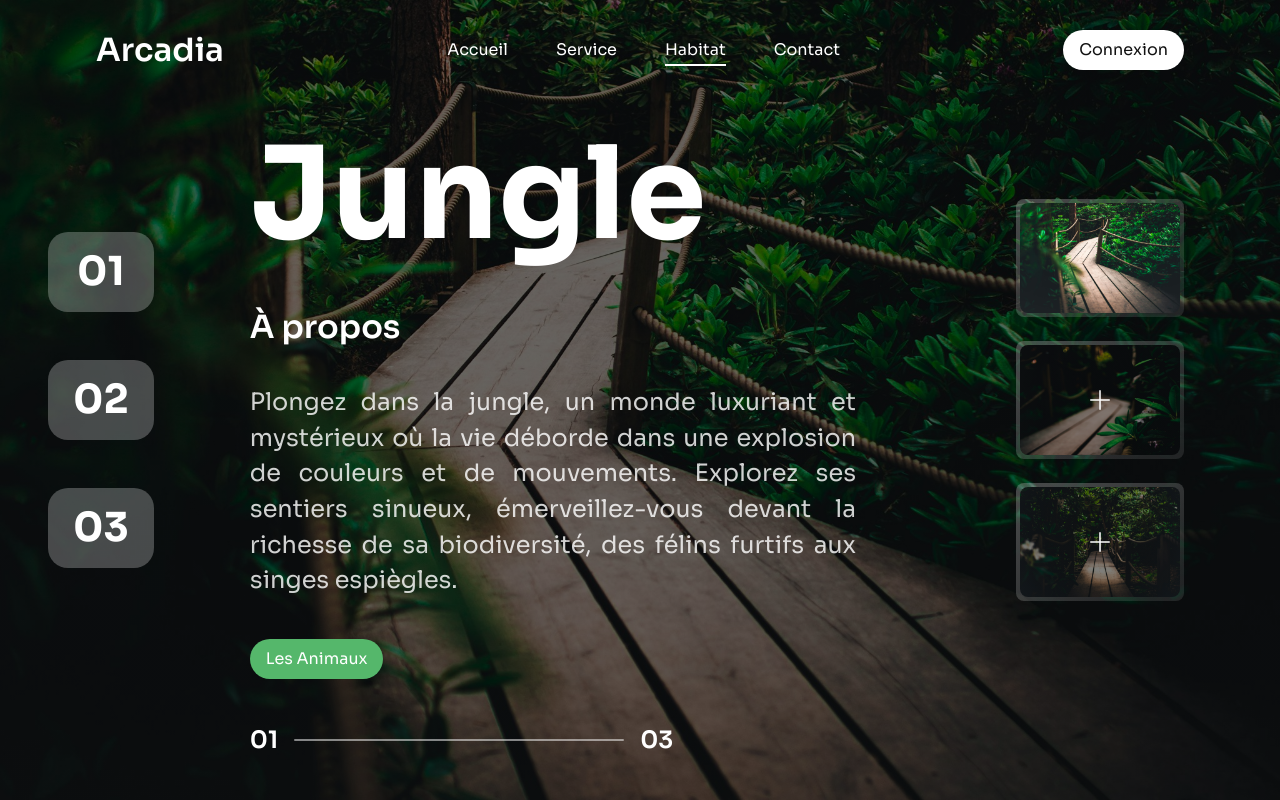
After one commit to llayz46/arcadia-web-project, a PHP site: page /pages/habitats.html in a window 1280 px wide. The commit adds this page. Run offline with PHP 8.4, Linux system fonts and the light colour scheme.

Commit message:
adding nav.js for navigation on services & habitats pages

```diff
--- /dev/null
+++ b/assets/scripts/nav.js
@@ -0,0 +1,46 @@
+// Objectif : Gérer la navigation images du site : donner la classe active à l'icon et à l'image au click sur celle ci
+// Récupérer le bouton "icon"
+// Au click sur le bouton "icon" : lui ajouter la classe "active" et lui retirer la classe "active" à tous les autres boutons "icon"
+// Récupérer l'image correspondante au bouton "icon" avec la classe "active"
+// Lui ajouter la classe "active" et retirer la classe "active" à toutes les autres images
+
+
+// Listes des backgrounds de la jungle
+const backgroundJungle = [
+  '../assets/images/habitat-jungle-01.jpg',
+  '../assets/images/habitat-jungle-02.jpg',
+  '../assets/images/habitat-jungle-03.jpg',
+]
+
+const habitatsNavImages = document.querySelectorAll('.js-habitats-images')
+const habitatsNavIcons = document.querySelectorAll('.js-habitats-icon')
+let imagesArray = []
+
+const habitatsNavBackground = () => {
+  habitatsNavImages.forEach((image, index) => {
+    if (image.classList.contains('active')) {
+      image.style.backgroundImage = `url(${backgroundJungle[index]})`
+      imagesArray.push(image)
+    } else {
+      image.style.backgroundImage = `linear-gradient(rgba(0, 0, 0, 0.5), rgba(0, 0, 0, 0.5)), url(${backgroundJungle[index]})`
+    }
+  })
+}
+
+habitatsNavBackground()
+
+habitatsNavIcons.forEach(icon => {
+  icon.addEventListener('click', () => {
+    habitatsNavIcons.forEach(icon => {
+      icon.classList.remove('active')
+    })
+    habitatsNavImages.forEach(image => {
+      image.classList.remove('active')
+    })
+    imagesArray = []
+    icon.classList.add('active')
+    imagesArray.push(icon.parentElement)
+    imagesArray[0].firstElementChild.classList.add('active')
+    habitatsNavBackground()
+  })
+})
--- /dev/null
+++ b/pages/habitats.html
@@ -0,0 +1,99 @@
+<!DOCTYPE html>
+<html lang="fr-FR">
+<head>
+  <meta charset="UTF-8">
+  <meta name="viewport" content="width=device-width, initial-scale=1.0">
+  <title>Nos Habitats</title>
+  <link rel="stylesheet" href="../assets/css/main.css">
+</head>
+<body class="habitats-body js-habitats-body">
+  <!-- START : header -->
+  <header class="habitats-header header flux">
+    <a class="header__logo" href="../index.html">Arcadia</a>
+    <nav class="header__nav">
+      <ul class="header__list">
+        <li class="header__item">
+          <a href="../index.html" class="header__link">Accueil</a>
+        </li>
+        <li class="header__item">
+          <a href="" class="header__link">Service</a>
+        </li>
+        <li class="header__item">
+          <a href="./pages/habitats.html" class="header__link active">Habitat</a>
+        </li>
+        <li class="header__item">
+          <a href="" class="header__link">Contact</a>
+        </li>
+      </ul>
+    </nav>
+    <a href="" class="header__login button-light">Connexion</a>
+    <svg class="header__burger" xmlns="http://www.w3.org/2000/svg" width="24" height="16" viewBox="0 0 24 16" fill="none">
+      <path d="M23.0897 6.81189H11.7234C11.2481 6.81189 10.8125 7.20793 10.8125 7.72278C10.8125 8.19803 11.2085 8.63367 11.7234 8.63367H23.0897C23.565 8.63367 24.0006 8.23763 24.0006 7.72278C24.0006 7.20793 23.565 6.81189 23.0897 6.81189Z" fill="white"/>
+      <path d="M23.0891 13.5446H0.910891C0.435644 13.5446 0 13.9406 0 14.4554C0 14.9703 0.39604 15.3663 0.910891 15.3663H23.0891C23.5644 15.3663 24 14.9703 24 14.4554C24 13.9406 23.5644 13.5446 23.0891 13.5446Z" fill="white"/>
+      <path d="M0.910891 1.82178H23.0891C23.5644 1.82178 24 1.42574 24 0.910891C24 0.396039 23.604 0 23.0891 0H0.910891C0.435644 0 0 0.396039 0 0.910891C0 1.42574 0.435644 1.82178 0.910891 1.82178Z" fill="white"/>
+    </svg>
+  </header>
+  <!-- END : header -->
+
+  <!-- START : main -->
+  <main class="habitats-main">
+    <nav class="habitats__nav-number">
+      <ul class="habitats__num-list">
+        <li class="habitats__num-item">
+          <a href="" class="habitats__num-link">01</a>
+        </li>
+        <li class="habitats__num-item">
+          <a href="" class="habitats__num-link">02</a>
+        </li>
+        <li class="habitats__num-item">
+          <a href="" class="habitats__num-link">03</a>
+        </li>
+      </ul>
+    </nav>
+    <div class="habitats__content">
+      <h1 class="habitats__title">Jungle</h1>
+      <p class="habitats__about">À propos</p>
+      <p class="habitats__text">Plongez dans la jungle, un monde luxuriant et mystérieux où la vie déborde dans une explosion de couleurs et de mouvements. Explorez ses sentiers sinueux, émerveillez-vous devant la richesse de sa biodiversité, des félins furtifs aux singes espiègles.</p>
+      <a href="" class="habitats__button button-accent">Les Animaux</a>
+      <div class="habitats__bottom-nav">
+        <h3 class="habitats__left">01</h3>
+        <div class="habitats__line"></div>
+        <h3 class="habitats__right">03</h3>
+      </div>
+    </div>
+    <nav class="habitats__nav-image">
+      <ul class="habitats__img-list">
+        <li class="habitats__img-item">
+          <div class="habitats__img-images active js-habitats-images"></div>
+          <button class="habitats__img-icon-wrapper active js-habitats-icon">
+            <svg class="habitats__img-icon" xmlns="http://www.w3.org/2000/svg" width="14" height="14" viewBox="0 0 14 14" fill="none">
+              <path d="M13.4686 6.49175H7.53135V0.531353C7.53135 0.254125 7.30033 0 7 0C6.72277 0 6.46865 0.231023 6.46865 0.531353V6.49175H0.531353C0.254125 6.49175 0 6.72277 0 7.0231C0 7.30033 0.231023 7.55446 0.531353 7.55446H6.49175V13.4686C6.49175 13.7459 6.72277 14 7.0231 14C7.30033 14 7.55446 13.769 7.55446 13.4686V7.53135H13.4686C13.7459 7.53135 14 7.30033 14 7C14 6.72277 13.7459 6.49175 13.4686 6.49175Z" fill="white"/>
+            </svg>
+          </button>
+        </li>
+        <li class="habitats__img-item">
+          <div class="habitats__img-images js-habitats-images"></div>
+          <button class="habitats__img-icon-wrapper js-habitats-icon">
+            <svg class="habitats__img-icon" xmlns="http://www.w3.org/2000/svg" width="14" height="14" viewBox="0 0 14 14" fill="none">
+              <path d="M13.4686 6.49175H7.53135V0.531353C7.53135 0.254125 7.30033 0 7 0C6.72277 0 6.46865 0.231023 6.46865 0.531353V6.49175H0.531353C0.254125 6.49175 0 6.72277 0 7.0231C0 7.30033 0.231023 7.55446 0.531353 7.55446H6.49175V13.4686C6.49175 13.7459 6.72277 14 7.0231 14C7.30033 14 7.55446 13.769 7.55446 13.4686V7.53135H13.4686C13.7459 7.53135 14 7.30033 14 7C14 6.72277 13.7459 6.49175 13.4686 6.49175Z" fill="white"/>
+            </svg>
+          </button>
+        </li>
+        <li class="habitats__img-item">
+          <div class="habitats__img-images js-habitats-images"></div>
+          <button class="habitats__img-icon-wrapper js-habitats-icon">
+            <svg class="habitats__img-icon" xmlns="http://www.w3.org/2000/svg" width="14" height="14" viewBox="0 0 14 14" fill="none">
+              <path d="M13.4686 6.49175H7.53135V0.531353C7.53135 0.254125 7.30033 0 7 0C6.72277 0 6.46865 0.231023 6.46865 0.531353V6.49175H0.531353C0.254125 6.49175 0 6.72277 0 7.0231C0 7.30033 0.231023 7.55446 0.531353 7.55446H6.49175V13.4686C6.49175 13.7459 6.72277 14 7.0231 14C7.30033 14 7.55446 13.769 7.55446 13.4686V7.53135H13.4686C13.7459 7.53135 14 7.30033 14 7C14 6.72277 13.7459 6.49175 13.4686 6.49175Z" fill="white"/>
+            </svg>
+          </button>
+        </li>
+      </ul>
+    </nav>
+  </main>
+  <!-- END : main -->
+
+  <!-- START : script -->
+  <script src="../assets/scripts/nav.js"></script>
+  <!-- END : script -->
+</body>
+</html>
--- a/sass/base/_reset.sass
+++ b/sass/base/_reset.sass
@@ -1,3 +1,7 @@
 a
   color: inherit
   text-decoration: none
+
+button
+  background-color: transparent
+  border: none
--- a/sass/components/_buttons.sass
+++ b/sass/components/_buttons.sass
@@ -1,11 +1,10 @@
 @use '../utils/_all.sass' as utils
 
 .button-dark
-  padding: 0.625rem utils.$margin-s
-  background-color: utils.$color-dark
-  @extend %header
-  border-radius: utils.$margin-m
-  transition: scale 0.2s ease-in-out
+  +utils.buttons(utils.$color-dark, utils.$color-light)
 
-  &:hover
-    scale: 1.05
+.button-light
+  +utils.buttons(utils.$color-light, utils.$color-dark)
+
+.button-accent
+  +utils.buttons(utils.$color-accent, utils.$color-light)
--- /dev/null
+++ b/sass/components/_nav-item.sass
@@ -0,0 +1,51 @@
+@use '../utils/_all.sass' as utils
+
+.habitats__num-link
+  background-color: rgba(utils.$color-light, 0.25)
+  padding: 17px 25px
+  border-radius: 1.25rem
+  width: 100%
+  display: flex
+  justify-content: center
+
+.habitats__img
+  &-item
+    position: relative
+    width: 160px
+    height: 110px
+    border-radius: utils.$margin-xs
+    padding: 0.25rem
+    background: linear-gradient(141deg, rgba(159, 159, 159, 0.40) 13.14%, rgba(255, 255, 255, 0.10) 86.86%)
+
+  &-images
+    width: 100%
+    height: 100%
+    border-radius: utils.$margin-xs
+    background-size: cover
+    background-position: center
+    transition: all 2s ease
+
+  &-icon
+    width: 20px
+    height: 20px
+    position: absolute
+    top: 50%
+    left: 50%
+    transform: translate(-50%, -50%)
+
+    &-wrapper
+      position: absolute
+      top: 50%
+      left: 50%
+      transform: translate(-50%, -50%)
+      width: 50px
+      height: 50px
+      border-radius: 50%
+      cursor: pointer
+      transition: border 0.15s
+
+      &:hover
+        border: 1px solid utils.$color-light
+
+  &-icon-wrapper.active
+    display: none
--- a/sass/components/_text.sass
+++ b/sass/components/_text.sass
@@ -7,7 +7,8 @@
 // Home - logo size
 .header__logo,
 .habitat__link,
-.footer__logo
+.footer__logo,
+.habitats__about
   @extend %logo
 
 // Home - header/footer
@@ -34,7 +35,8 @@
   @extend %home-title-h3
 
 // Home content - L
-.hero__description
+.hero__description,
+.habitats__text
   @extend %home-content-l
 
 .accordion__title,
@@ -62,3 +64,22 @@
 // Home content - XS
 .accordion__answers
   @extend %home-content-xs
+
+// Autres
+.habitats__num-link
+  color: utils.$color-light
+  font-size: 2.5rem
+  font-weight: 700
+  line-height: 115.5%
+
+.habitats__title
+  font-size: 8rem
+  color: utils.$color-light
+  font-weight: 700
+  line-height: 115.5%
+
+.habitats__left,
+.habitats__right
+  font-size: 1.5rem
+  color: utils.$color-light
+  font-weight: 600
--- a/sass/layouts/_habitat.sass
+++ b/sass/layouts/_habitat.sass
@@ -33,3 +33,65 @@
 
     &__card--middle
       padding: utils.$margin-sm 0
+
+.habitats
+  &-body
+    display: flex
+    flex-direction: column
+    justify-content: center
+
+  &-main
+    display: flex
+    align-items: center
+    gap: utils.$margin-3xl
+    margin-left: utils.$margin-l
+    margin-right: utils.$margin-3xl
+
+  &-header
+    position: fixed
+    top: 0
+    left: 0
+    right: 0
+
+  &__img
+    &-list
+      display: flex
+      flex-direction: column
+      gap: utils.$margin-sm
+
+  &__num
+    &-list
+      display: flex
+      flex-direction: column
+      gap: utils.$margin-l
+
+    &-item
+      @extend %flex-center
+
+  &__content
+    padding-right: utils.$margin-xl
+    display: flex
+    flex-direction: column
+
+  &__text
+    text-align: justify
+    padding: utils.$margin-ml 0
+
+  &__title
+    padding-bottom: utils.$margin-ml
+
+  &__button
+    margin-right: auto
+
+  &__bottom-nav
+    display: flex
+    align-items: center
+    gap: utils.$margin-s
+    position: fixed
+    bottom: utils.$margin-l
+
+  &__line
+    background-color: rgba(utils.$color-light, 0.5)
+    width: 330px
+    height: 2px
+    border-radius: 2px
--- a/sass/layouts/_header.sass
+++ b/sass/layouts/_header.sass
@@ -11,9 +11,24 @@
     gap: utils.$margin-l
 
   &__link
+    position: relative
     padding: 0 0 4px 0
+
     &.active
-      box-shadow: 0 1px 0 utils.$color-light
+      border-bottom: 2px solid utils.$color-light
+
+    &::after
+      content: ''
+      position: absolute
+      background-color: utils.$color-light
+      height: 2px
+      width: 0
+      left: 0
+      bottom: -2px
+      transition: 0.3s
+
+    &:hover::after
+      width: 100%
 
   &__burger
     display: none
--- a/sass/main.sass
+++ b/sass/main.sass
@@ -20,3 +20,4 @@
 @use 'components/_card'
 @use 'components/_accordion'
 @use 'components/_grid'
+@use 'components/_nav-item'
--- a/sass/pages/_background.sass
+++ b/sass/pages/_background.sass
@@ -1,4 +1,4 @@
-@use '../utils/all' as utils
+@use '../utils/_all' as utils
 
 // Hero
 .body
@@ -12,6 +12,14 @@
   background-color: utils.$color-light
   padding-top: utils.$margin-l + utils.$margin-xl
   clip-path: polygon(100% 5%, 100% 100%, 0 100%, 0 0)
+
+.habitats-body
+  width: 100vw
+  height: 100vh
+  background-image: linear-gradient(rgba(0, 0, 0, 0.6), rgba(0, 0, 0, 0.6)), url('../images/habitat-jungle-01.jpg')
+  background-size: cover
+  background-repeat: no-repeat
+  background-position: center
 
 // Ecology
 .ecology
--- a/sass/utils/_mixins.sass
+++ b/sass/utils/_mixins.sass
@@ -10,3 +10,14 @@
 
   @if $color == 'dark'
     color: var.$color-text-dark
+
+@mixin buttons($bg, $color)
+  padding: 0.625rem var.$margin-s
+  background-color: $bg
+  @extend %header
+  color: $color
+  border-radius: var.$margin-m
+  transition: scale 0.2s ease-in-out
+
+  &:hover
+    scale: 1.05
```
Also changed, not shown: index.html (+5 -5 lines), sass/utils/_variables.sass (+0 -7 lines), assets/css/main.css, assets/images/habitat-jungle-01.jpg (added), assets/images/habitat-jungle-02.jpg (added), assets/images/habitat-jungle-03.jpg (renamed from assets/images/habitat-jungle.jpg), 1 other file.
